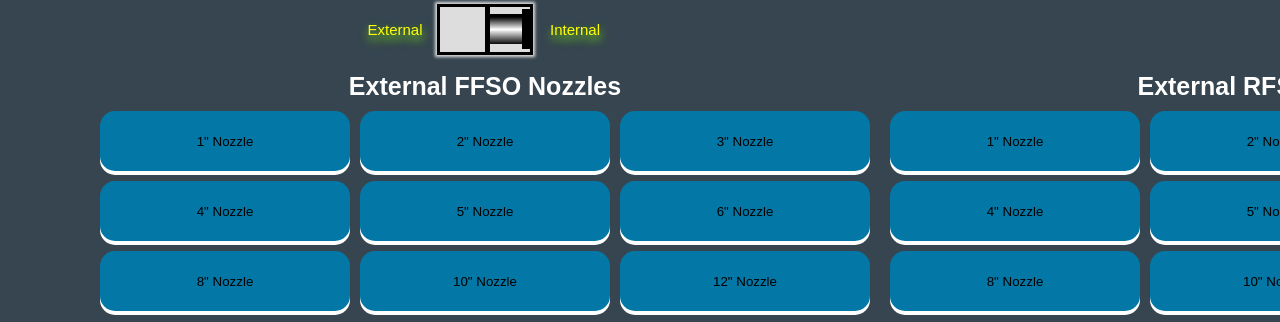
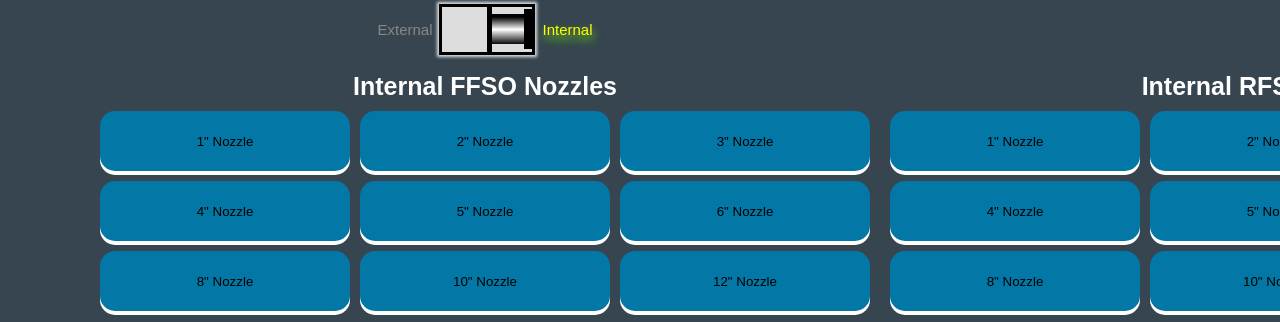
Before and after one commit to MainlyColors/Part-Picker-Website, a plain HTML site: page index.html in a window 1280 px wide. Both pictures are taken after a click on the checkbox 485 px from the left and 170 px from the top of the page. Shown: the part 141-463 px from the top of the page. Drawn offline with Linux system fonts and the light colour scheme; a web font is replaced by a local one.

Commit message:
toggle switch click event listeners added to switch ext to int

```diff
--- a/index.html
+++ b/index.html
@@ -27,8 +27,10 @@
     <div class="button_container">
       <h2 class="heading_ffso">External FFSO Nozzles</h2>
       <h2 class="heading_rfso">External RFSO Nozzles</h2>
-      <div class="int_ext_checkbox_container toggle-on-JS">
+      <div class="int_ext_checkbox_container">
+        <p class="toggle-on-JS">External</p>
         <input type="checkbox" class="int_ext_checkbox" />
+        <p>Internal</p>
       </div>
       <!--ffso buttons sizes 1-12 external-->
       <button class="nozzle_ffso_button_1">1" Nozzle</button>
--- a/script.js
+++ b/script.js
@@ -33,10 +33,37 @@ for (const button of document.querySelectorAll('button')) {
   });
 }
 
-const beforeCheckboxElement = document.querySelector(
-  '.int_ext_checkbox_container'
-).firstChild;
-console.log(beforeCheckboxElement);
+const toggleSwitchExternal = document.querySelector(
+  '.int_ext_checkbox_container > p'
+);
+
+const toggleSwitchInternal = document.querySelector(
+  '.int_ext_checkbox_container > p:last-child'
+);
+
+const toggleSwtich = document.querySelector('.int_ext_checkbox');
+let ffsoNozzleHeading = document.querySelector('.heading_ffso');
+let rfsoNozzleHeading = document.querySelector('.heading_rfso');
+console.log(toggleSwitchExternal);
+console.log(toggleSwitchInternal);
+console.log(toggleSwtich);
+console.log(ffsoNozzleHeading);
+console.log(rfsoNozzleHeading);
+
+toggleSwtich.addEventListener('click', function () {
+  // turns paragraph tag on and off
+  toggleSwitchExternal.classList.toggle('toggle-on-JS');
+  toggleSwitchInternal.classList.toggle('toggle-on-JS');
+  // based on toggle switch, change h1 at top of nozzle grid
+  if (toggleSwitchExternal.classList.contains('toggle-on-JS')) {
+    ffsoNozzleHeading.textContent = 'External FFSO Nozzles';
+    rfsoNozzleHeading.textContent = 'External RFSO Nozzles';
+  } else {
+    ffsoNozzleHeading.textContent = 'Internal FFSO Nozzles';
+    rfsoNozzleHeading.textContent = 'Internal RFSO Nozzles';
+  }
+});
+
 //document.body.append(document.createElement('textarea'));
 //https://developer.mozilla.org/en-US/docs/Web/API/Document/createElement
 
--- a/styles.css
+++ b/styles.css
@@ -351,15 +351,19 @@ button:visited {
   grid-area: options_1;
   margin-bottom: 1rem;
   color: #888;
+  font-size: 1.5rem;
+  font-weight: 500;
+}
+
+.int_ext_checkbox_container > p {
+  margin-right: 1rem;
+  margin-left: 1rem;
+  transition: color 0.2s ease-out, text-shadow 0.2s easeOutBounce;
 }
 
 .toggle-on-JS {
   color: yellow;
   text-shadow: 1px 5px 10px chartreuse;
-}
-
-.int_ext_checkbox_container::before {
-  content: 'External';
 }
 
 .int_ext_checkbox_container::before,
@@ -372,10 +376,6 @@ button:visited {
   text-align: center;
   /* color: yellow; */
   /* text-shadow: 1px 5px 10px chartreuse; */
-}
-
-.int_ext_checkbox_container::after {
-  content: 'Internal';
 }
 
 .int_ext_checkbox {
@@ -433,10 +433,10 @@ button:visited {
   transition: transform 0.45s ease-out;
 }
 
-.int_ext_checkbox:checked {
-  /* background: #0ebeff; */
-  /* transition: background-color 0.2s 0.3s ease-out; */
-}
+/* .int_ext_checkbox:checked {
+  background: #0ebeff;
+  transition: background-color 0.2s 0.3s ease-out;
+} */
 
 .int_ext_checkbox:checked::before {
   content: '';
```
